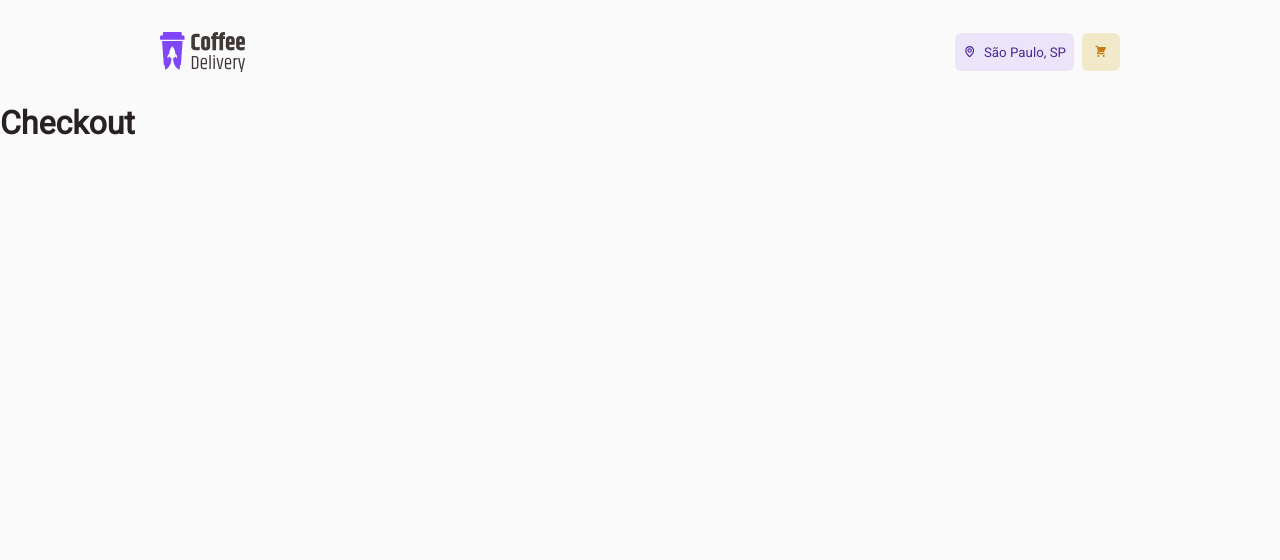
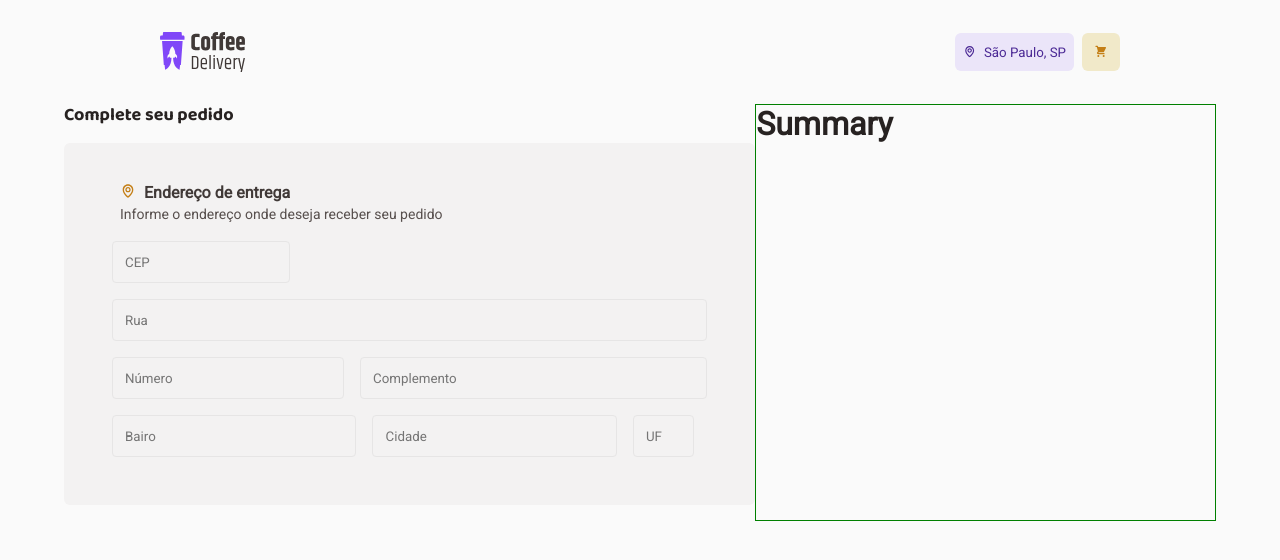
Before and after one commit to cp-yago/shop-anything, a React (Vite) app: page /checkout in a window 1280 px wide. Shown: the top 560 px of the page. Built offline with nearby package versions, Linux system fonts and the light colour scheme.

Commit message:
feat: order data address form

```diff
--- a/package.json
+++ b/package.json
@@ -11,6 +11,7 @@
   "dependencies": {
     "react": "^18.2.0",
     "react-dom": "^18.2.0",
+    "react-hook-form": "^7.43.1",
     "react-icons": "^4.7.1",
     "react-router-dom": "^6.8.1",
     "styled-components": "^5.3.6"
--- /dev/null
+++ b/src/pages/Checkout/OrderData/index.tsx
@@ -0,0 +1,38 @@
+import { useForm } from "react-hook-form";
+import { Container, Card, Input, Row } from "./styles"
+import { BiMap } from 'react-icons/bi'
+
+export const OrderData = () => {
+  const { register, handleSubmit } = useForm();
+
+  const onSubmit = (data: any) => console.log(data);
+
+  return (
+    <Container>
+      <h1 className="section-title">Complete seu pedido</h1>
+      <Card>
+        <div className="sub-title">
+          <BiMap />
+          <h1>Endereço de entrega</h1>
+        </div>
+        <p>Informe o endereço onde deseja receber seu pedido</p>
+
+        <form onSubmit={handleSubmit(onSubmit)}>
+          <Row>
+            <Input type="text" placeholder="CEP" {...register("zipCode")} />
+          </Row>
+          <Row>
+            <Input type="text" placeholder="Rua" {...register("street")} width={'100%'} />
+          </Row>
+          <Row>
+            <Input type="text" placeholder="Número" {...register("number")} width={'40%'} />
+            <Input type="text" placeholder="Complemento" {...register("additionalInfo")} width={'60%'} />
+          </Row>
+          <Input type="text" placeholder="Bairo" {...register("neighborhood")} width={'40%'} />
+          <Input type="text" placeholder="Cidade" {...register("city")} width={'40%'} />
+          <Input type="text" placeholder="UF" {...register("state")} width={'10%'} />
+        </form>
+      </Card>
+    </Container>
+  )
+}
--- /dev/null
+++ b/src/pages/Checkout/OrderData/styles.ts
@@ -0,0 +1,67 @@
+import React from 'react';
+import styled from 'styled-components';
+
+export const Container = styled.div`
+  width: 60%;
+
+  .section-title {
+    font-family: 'Baloo 2';
+    font-style: normal;
+    font-weight: 700;
+    font-size: 18px;
+    line-height: 130%;
+  }
+`;
+
+export const Card = styled.div`
+  background-color: ${(props) => props.theme['white-100']};
+  border-radius: 6px;
+  padding: 40px;
+  margin: 16px 0;
+
+  font-family: 'Roboto';
+  font-style: normal;
+  font-weight: 400;
+  line-height: 130%;
+
+  .sub-title {
+    display: flex;
+    padding: 0 16px;
+  }
+
+  form {
+    margin-top: 8px;
+  }
+
+  svg {
+    color: ${(props) => props.theme['yellow-dark']};
+    margin-right: 8px;
+  }
+
+  h1 {
+    font-size: 16px;
+    color: ${(props) => props.theme['gray-400']};
+  }
+
+  p {
+    font-size: 14px;
+    color: ${(props) => props.theme['gray-300']};
+    padding: 0 16px;
+  }
+`;
+
+export const Row = styled.div`
+  display: flex;
+`;
+
+interface InputProps extends React.InputHTMLAttributes<HTMLInputElement> {}
+
+export const Input = styled.input<InputProps>`
+  width: ${(props) => props.width};
+  background-color: ${(props) => props.theme['white-100']};
+  border: 1px solid #E6E5E5;
+  border-radius: 4px;
+  height: 42px;
+  padding: 12px;
+  margin: 8px;
+`;
--- /dev/null
+++ b/src/pages/Checkout/Summary/index.tsx
@@ -0,0 +1,9 @@
+import { Container } from "./styles"
+
+export const Summary = () => {
+  return (
+    <Container>
+      <h1>Summary</h1>
+    </Container>
+  )
+}
--- /dev/null
+++ b/src/pages/Checkout/Summary/styles.ts
@@ -0,0 +1,7 @@
+import styled from 'styled-components';
+
+export const Container = styled.div`
+  width: 40%;
+
+  border: 1px solid green;
+`;
--- a/src/pages/Checkout/index.tsx
+++ b/src/pages/Checkout/index.tsx
@@ -1,11 +1,16 @@
 import { Navbar } from '../../components'
-import { Container } from './styles'
+import { OrderData } from './OrderData'
+import { Container, Content } from './styles'
+import { Summary } from './Summary'
 
 export const Checkout = () => {
   return (
     <Container>
       <Navbar />
-      <h1>Checkout</h1>
+      <Content>
+        <OrderData />
+        <Summary />
+      </Content>
     </Container>
   )
 }
--- a/src/pages/Checkout/styles.ts
+++ b/src/pages/Checkout/styles.ts
@@ -1,3 +1,14 @@
 import styled from 'styled-components';
 
-export const Container = styled.div``;
+export const Container = styled.div`
+  display: flex;
+  flex-direction: column;
+  justify-content: center;
+  align-items: center;
+`;
+
+export const Content = styled.div`
+  width: 90%;
+  display: flex;
+  flex-direction: row;
+`;
```
Also changed, not shown: src/styles/themes/default.ts (line endings or trailing spaces), 1 other file (tests, documents, lock files or other folders).
